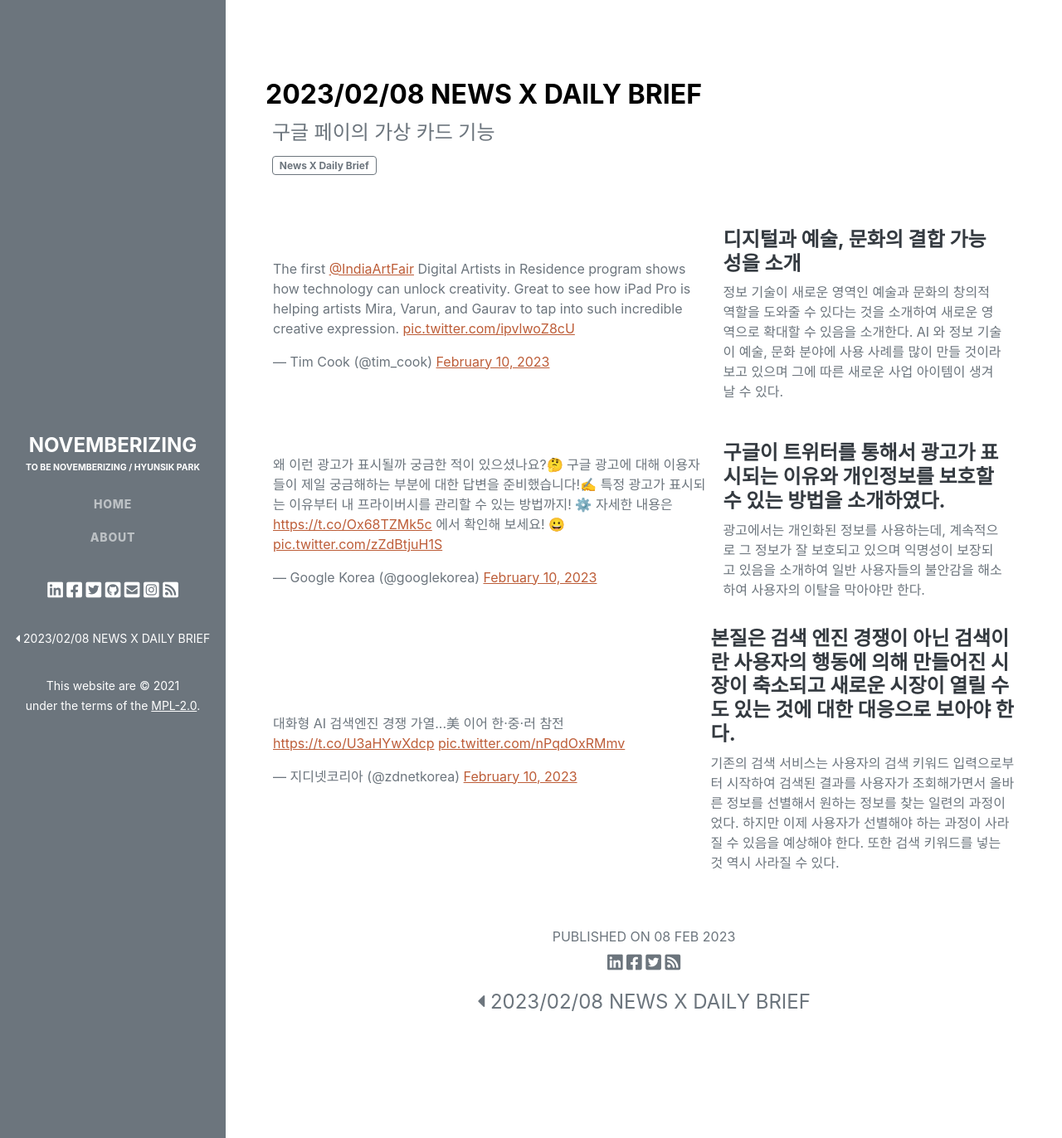
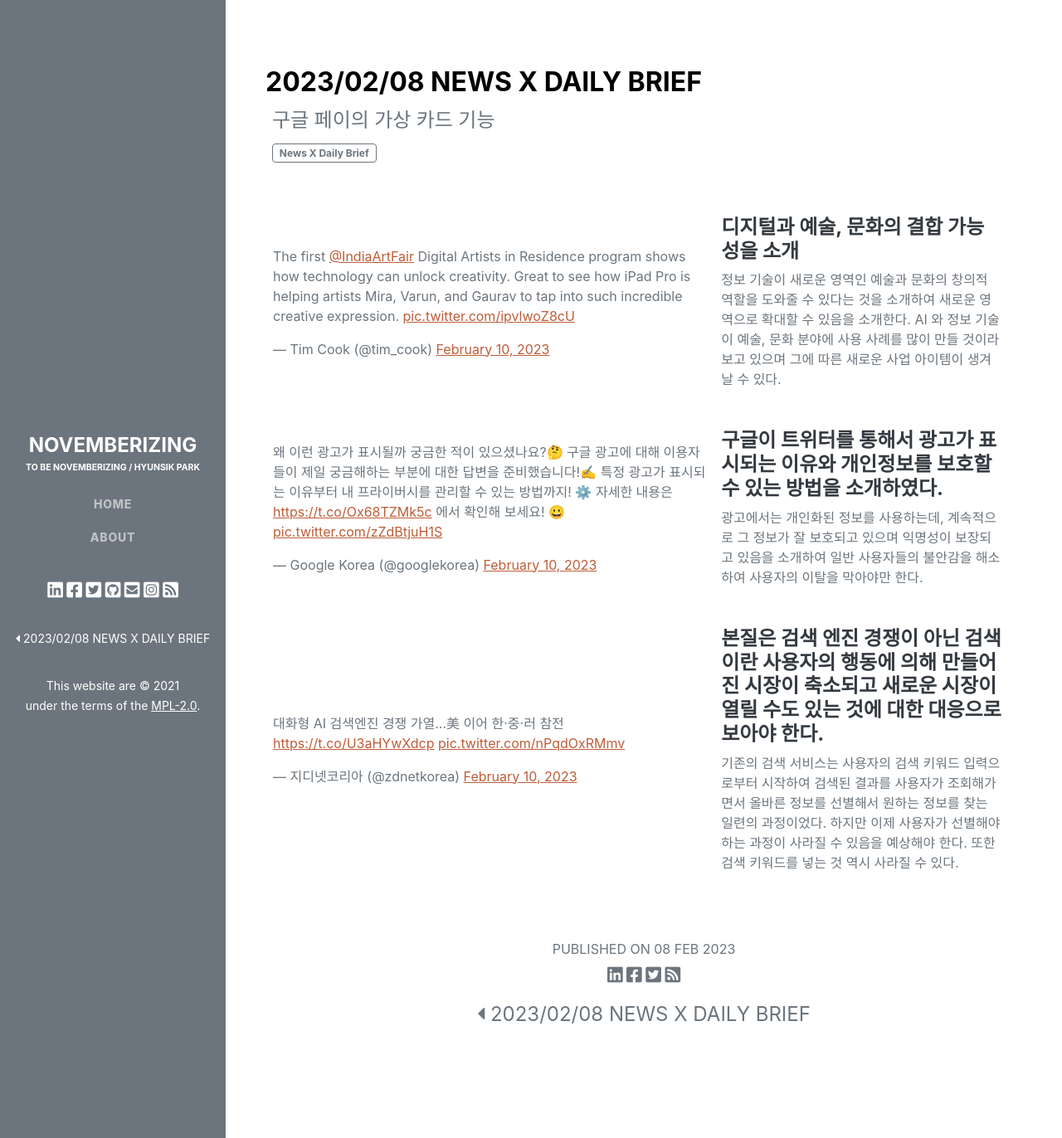
Before and after one commit to novemberizing/novemberizing.github.io, a Jekyll site: the page built from _posts/2023-02-10-TwitterBrief20230210.md, in a window 1280 px wide and 1372 px high. Shown: the whole window at 83% size. Built offline with Jekyll 4.4.1, drawn with Linux system fonts in a browser that asks for light colours; comment, search, counter and statistics services are not loaded.

Commit message:
업데이트

```diff
--- a/_posts/2023-02-10-TwitterBrief20230210.md
+++ b/_posts/2023-02-10-TwitterBrief20230210.md
@@ -41,7 +41,7 @@
             <td>
                 <blockquote class="twitter-tweet"><p lang="ko" dir="ltr">대화형 AI 검색엔진 경쟁 가열...美 이어 한·중·러 참전 <a href="https://t.co/U3aHYwXdcp">https://t.co/U3aHYwXdcp</a> <a href="https://t.co/nPqdOxRMmv">pic.twitter.com/nPqdOxRMmv</a></p>&mdash; 지디넷코리아 (@zdnetkorea) <a href="https://twitter.com/zdnetkorea/status/1623926651376775169?ref_src=twsrc%5Etfw">February 10, 2023</a></blockquote> <script async src="https://platform.twitter.com/widgets.js" charset="utf-8"></script>
             </td>
-            <td>
+            <td class="p-3 align-top">
                 <h4>본질은 검색 엔진 경쟁이 아닌 검색이란 사용자의 행동에 의해 만들어진 시장이 축소되고 새로운 시장이 열릴 수도 있는 것에 대한 대응으로 보아야 한다.</h4>
                 <p>
                     기존의 검색 서비스는 사용자의 검색 키워드 입력으로부터 시작하여 검색된 결과를 사용자가 조회해가면서 올바른 정보를 선별해서 원하는 정보를 찾는 일련의 과정이었다. 하지만 이제 사용자가 선별해야 하는 과정이 사라질 수 있음을 예상해야 한다. 또한 검색 키워드를 넣는 것 역시 사라질 수 있다.
```
